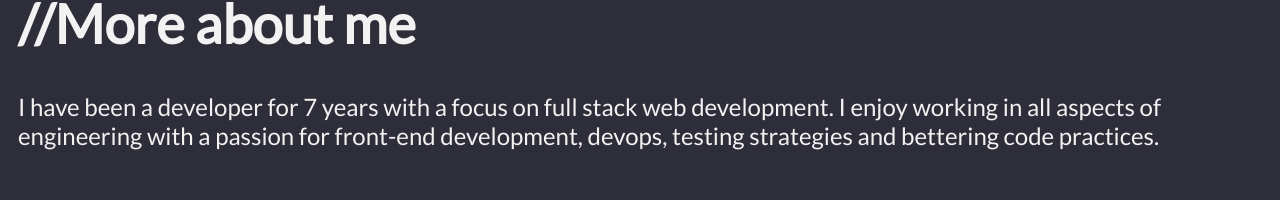
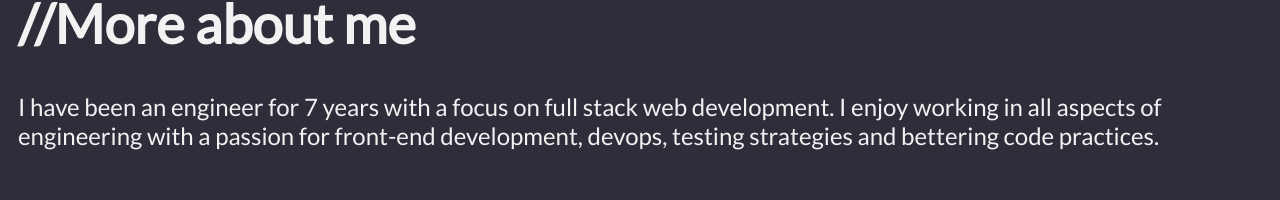
Before and after one commit to draperj/draper-site, a React (Create React App) app: page / in a window 1280 px wide. Shown: the part 415-615 px from the top of the page. Built offline with nearby package versions, Linux system fonts and the light colour scheme.

Commit message:
Padding tweaks, meta tweaks

```diff
--- a/src/components/moreAboutMe/MoreAboutMe.jsx
+++ b/src/components/moreAboutMe/MoreAboutMe.jsx
@@ -10,7 +10,7 @@ const MoreAboutMe = () => {
     <div className="more-about-me">
       <h1 className="header">//More about me</h1>
       <p>
-        I have been a developer for {yearsSince()} years with a focus on
+        I have been an engineer for {yearsSince()} years with a focus on
         full stack web development. I enjoy working in all aspects of engineering with a passion for front-end development, devops, testing strategies and bettering code practices.
       </p>
     </div>
```
